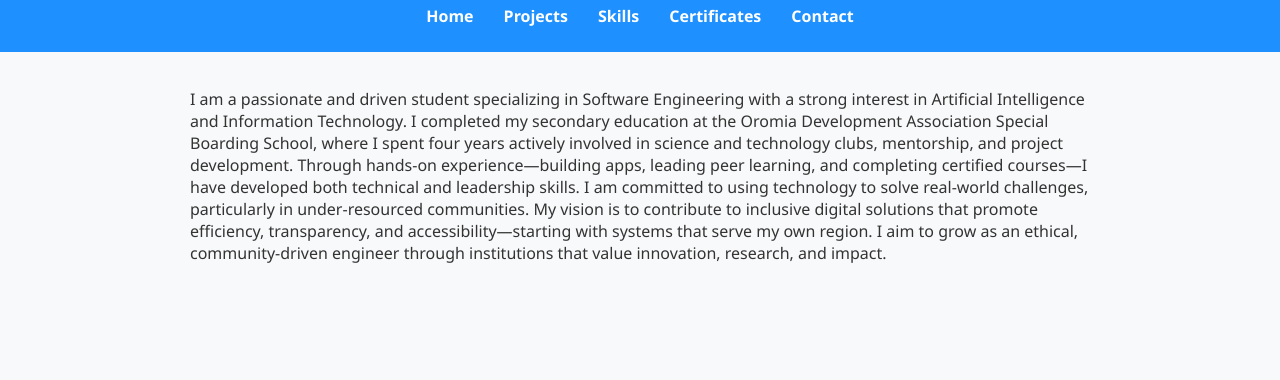
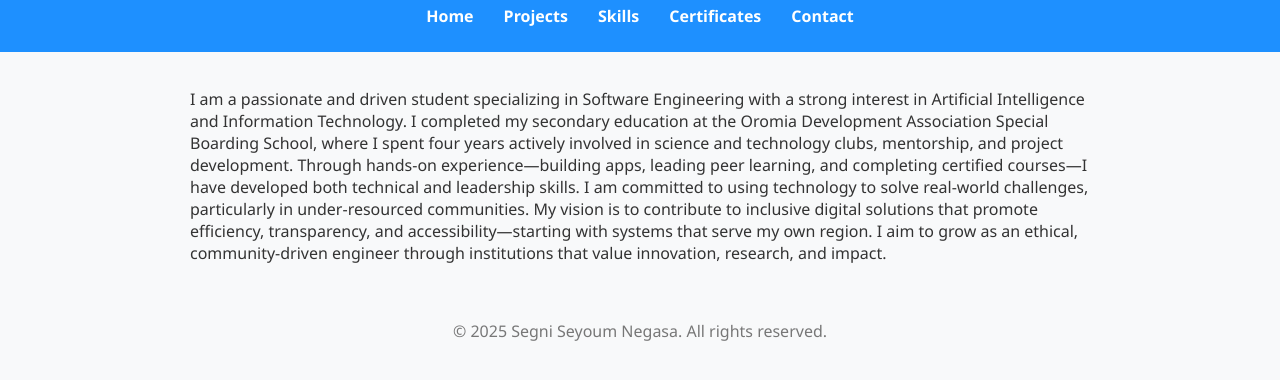
Before and after one commit to SegniNegasa123/SegniNegasa123.github.io, a plain HTML site: page about.html in a window 1280 px wide. Shown: the part 106-486 px from the top of the page. Drawn offline with Linux system fonts and the light colour scheme.

Commit message:
added text in each section

```diff
--- a/about.html
+++ b/about.html
@@ -26,5 +26,8 @@ Through hands-on experience—building apps, leading peer learning, and completi
 
 My vision is to contribute to inclusive digital solutions that promote efficiency, transparency, and accessibility—starting with systems that serve my own region. I aim to grow as an ethical, community-driven engineer through institutions that value innovation, research, and impact.</p>
                                                                                     </main>
-                                                                                    </body>
+                                                                                    <footer style="text-align:center; padding:20px; color:#777;">
+  &copy; 2025 Segni Seyoum Negasa. All rights reserved.
+</footer>
+</body>
                                                                                     </html>
```
Also changed, not shown: certificates.html (+4 -1 lines), contact.html (+4 -1 lines), projects.html (+4 -1 lines), skill.html (+4 -1 lines).
